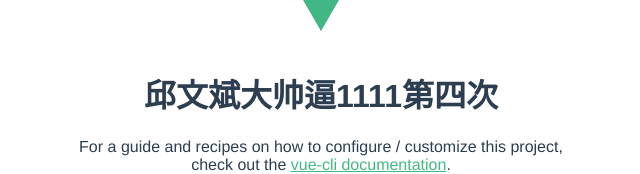
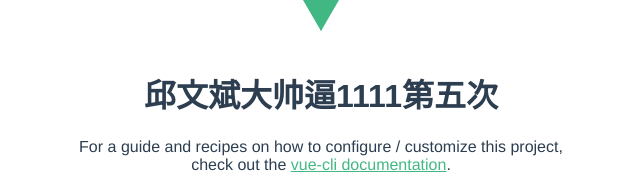
Before and after one commit to dianmaomao/vuedemo, a Vue app: page / in a window 1280 px wide. Shown: the part 215-389 px from the top of the page, without its empty margins (319-959 px from the left). Built offline with nearby package versions, Linux system fonts and the light colour scheme.

Commit message:
fix:自动化部署第五次

```diff
--- a/src/App.vue
+++ b/src/App.vue
@@ -1,7 +1,7 @@
 <template>
   <div id="app">
     <img alt="Vue logo" src="./assets/logo.png">
-    <HelloWorld msg="邱文斌大帅逼1111第四次"/>
+    <HelloWorld msg="邱文斌大帅逼1111第五次"/>
   </div>
 </template>
 
```
